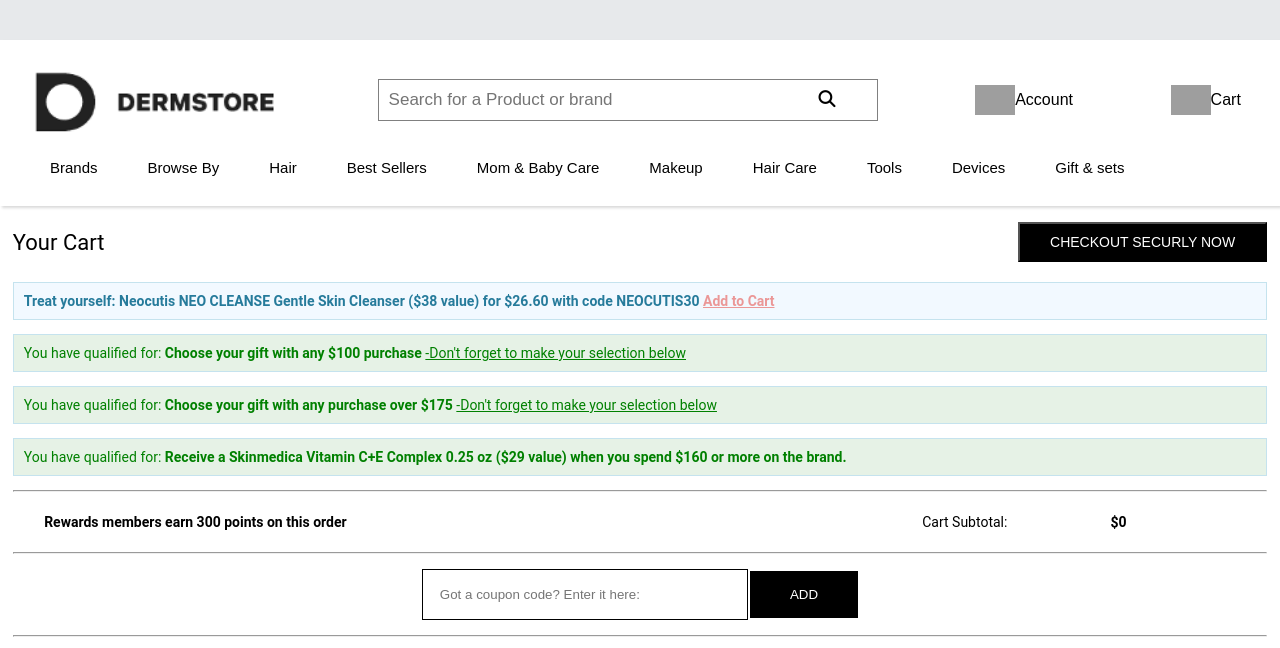
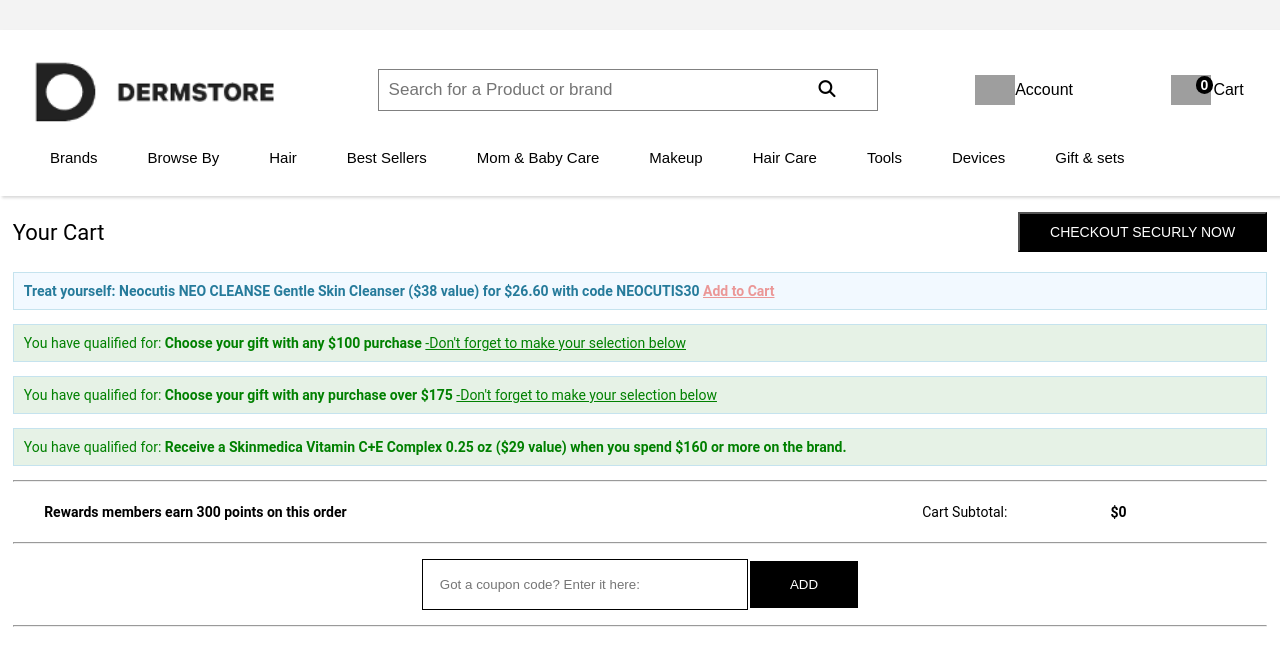
Before and after one commit to GautamViki/DermStore, a plain HTML site: page cart.html in a window 1280 px wide. Shown: the top 648 px of the page. Drawn offline with Linux system fonts and the light colour scheme; grey boxes are pictures that could not be loaded.

Commit message:
header number of cart items

```diff
--- a/Script/BB_cream.js
+++ b/Script/BB_cream.js
@@ -3,7 +3,7 @@ document.getElementById("_header").innerHTML=vikasHead();
 document.getElementById("footer").innerHTML=footer();
 
 let cartdata = JSON.parse(localStorage.getItem("cart")) || [];
-
+document.getElementById("cart-length").innerText=cartdata.length;
 let inputdata = [
   {
     price: 29,
@@ -384,5 +384,7 @@ function display_store_data(inputdata) {
 function addtocart(el) {
   console.log("chill bro");
   cartdata.push(el);
+  document.getElementById("cart-length").innerText=cartdata.length;
+
   localStorage.setItem("cart", JSON.stringify(cartdata));
 }
--- a/Script/cart.js
+++ b/Script/cart.js
@@ -1,10 +1,10 @@
-//@@@@@@@@@@@@@@@@@@@@@@@@@@@@@@@@@@@@@@@@@@@@@@@
-// {
+
 import { vikasHead,footer } from "../components/header.js";
 document.getElementById("_header").innerHTML=vikasHead();
 document.getElementById("footer").innerHTML=footer();
 
 let dataArr = JSON.parse(localStorage.getItem("cart"))||[];
+document.getElementById("cart-length").innerText=dataArr.length;
 // console.log(dataArr);
 let appendData = (dataArr) => {
       document.getElementById("cartDivShowLeft").innerHTML = null;
@@ -182,6 +182,7 @@ let increFunc = (el, idx, count, pr) => {
 let deleteItemFunc = (el, idx) => {
       dataArr.splice(idx, 1);
       console.log(dataArr);
+      document.getElementById("cart-length").innerText=dataArr.length;
       localStorage.setItem("cart", JSON.stringify(dataArr));
       appendData(dataArr);
 };
--- a/Style/footer.css
+++ b/Style/footer.css
@@ -24,7 +24,7 @@
       border: none;
 }
 #_btn:hover {
-      background-color: #464545;
+      background-color: #5f5e5e;
       color: white;
 }
 
--- a/Style/header.css
+++ b/Style/header.css
@@ -3,8 +3,23 @@ body {
       font-family: Arial, Helvetica, sans-serif;
 }
 #topHead{
-      height: 40px;
-      background-color: #e7e9eb;
+      height: 30px;
+      background-color: #f3f3f3;
+}
+#_count>a>p{
+      display: flex;
+      text-align: center;
+      align-items: center;
+}
+#cart-length{
+      font-weight: bold;
+      padding: 1px 5px;
+      border-radius: 10px;
+      font-size: 14px;
+      background-color: black;
+      color: white;
+      margin-left: -15px;
+      margin-bottom: 10px;
 }
 #img {
       margin-top: 5px;
--- a/components/header.js
+++ b/components/header.js
@@ -31,7 +31,8 @@ function vikasHead() {
                 src="https://cdn.iconscout.com/icon/free/png-64/cart-2188800-1844241.png"
                 alt=""
           />
-          <a href="cart.html"> <p>Cart</p></a>
+          <a href="cart.html"> <p><span id="cart-length"></span>
+          Cart</p></a>
     </div>
 
     <!-- </div> -->
```
Also changed, not shown: Script/checkout.js (+16 -6 lines).
